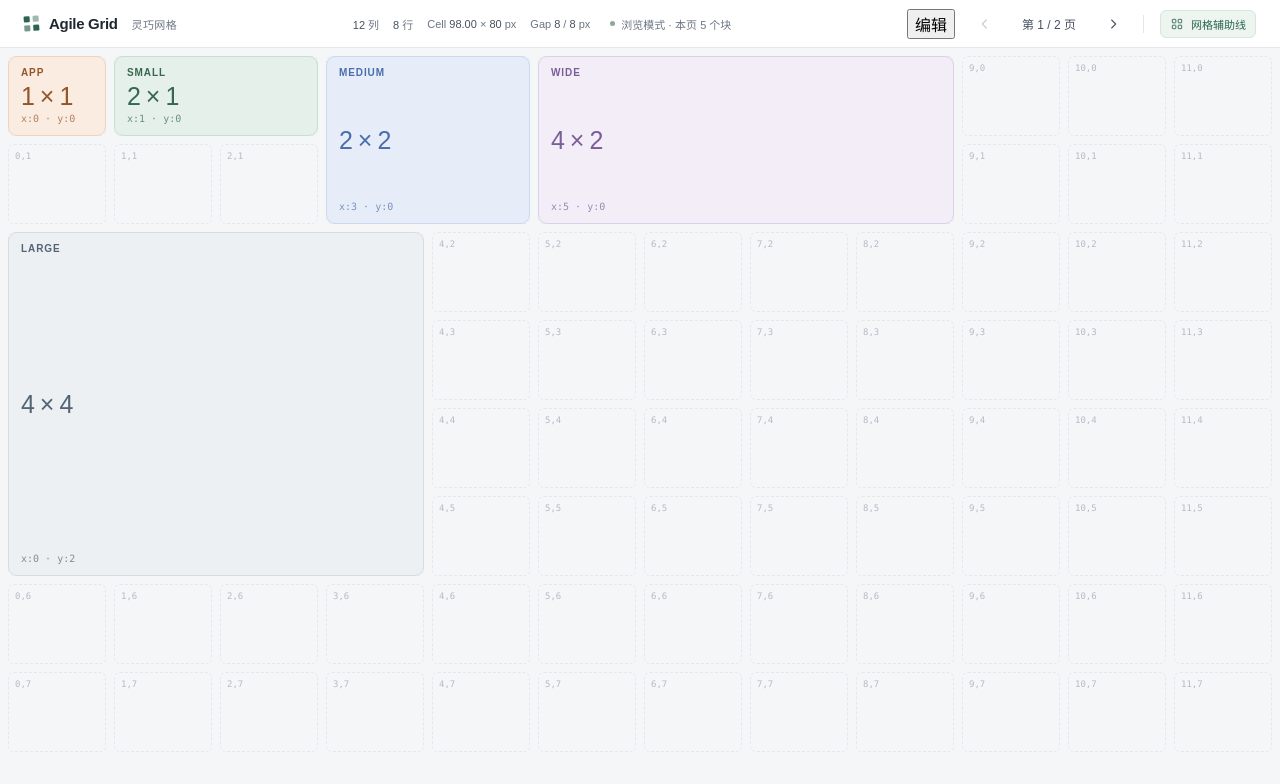
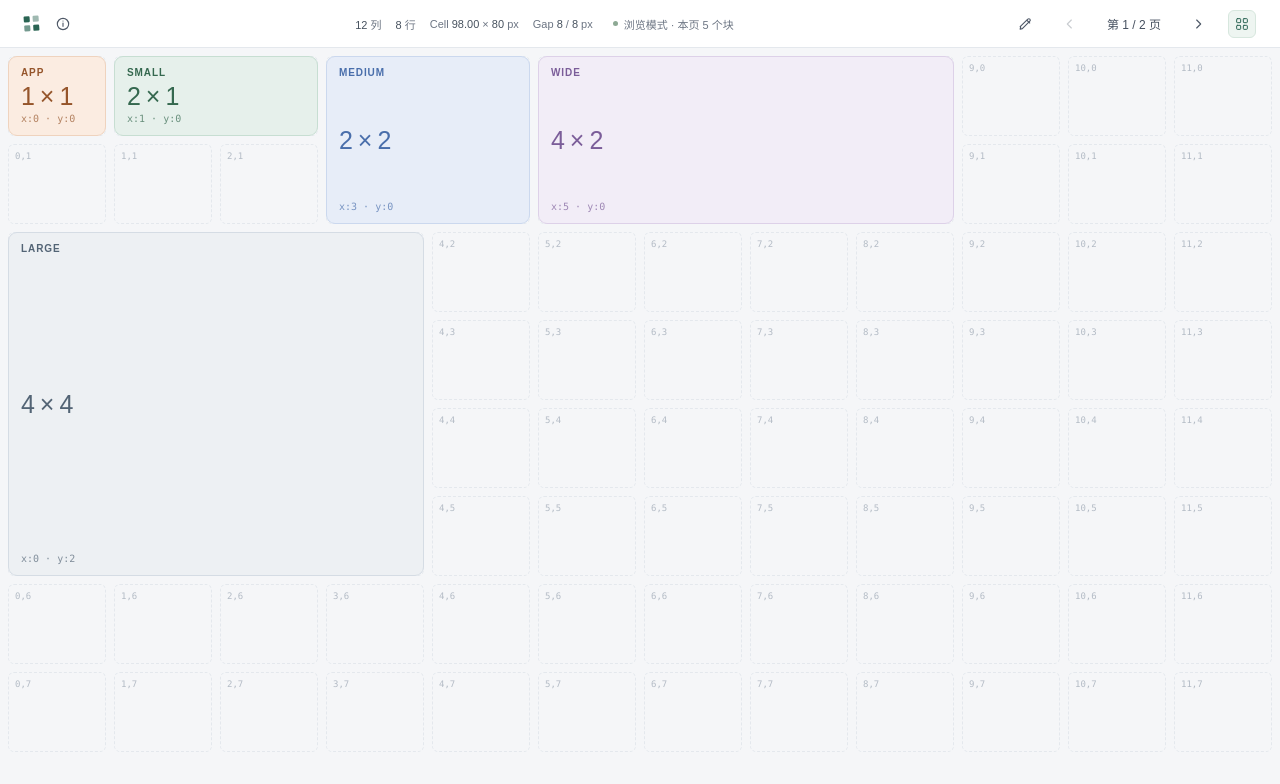
Before and after one commit to ZevixQuatol/Agile-Grid, a Next.js app: page / in a window 1280 px wide. Shown: the top 784 px of the page. Built offline with nearby package versions, Linux system fonts and the light colour scheme.

Commit message:
feat: simplify agile grid header controls

```diff
--- a/src/app/globals.css
+++ b/src/app/globals.css
@@ -13,14 +13,14 @@ button { font: inherit; }
 button:focus-visible { outline: 2px solid var(--accent); outline-offset: 3px; }
 
 .agile-grid-shell { height: 100dvh; width: 100%; display: grid; grid-template-rows: 48px minmax(0, 1fr); overflow: hidden; }
-.app-header { display: grid; grid-template-columns: auto minmax(0, 1fr) auto; align-items: center; gap: 16px; padding: 0 24px; background: white; border-bottom: 1px solid var(--line); min-width: 0; }
+.app-header { position: relative; display: grid; grid-template-columns: auto minmax(0, 1fr) auto; align-items: center; gap: 16px; padding: 0 24px; background: white; border-bottom: 1px solid var(--line); min-width: 0; }
 .brand { display: flex; align-items: center; gap: 10px; flex-shrink: 0; }
 .brand-mark { display: grid; grid-template-columns: repeat(2, 6px); gap: 3px; transform: rotate(-4deg); }
 .brand-mark i { width: 6px; height: 6px; background: var(--accent); border-radius: 1px; }
 .brand-mark i:nth-child(2) { opacity: .45; }
 .brand-mark i:nth-child(3) { opacity: .65; }
-h1 { font-size: 15px; letter-spacing: -.3px; margin: 0; font-weight: 700; white-space: nowrap; }
-h1 span { color: var(--muted); font-size: 11px; font-weight: 400; letter-spacing: .4px; margin-left: 10px; }
+.about-popover { position: absolute; z-index: 5; top: 42px; left: 24px; display: flex; flex-direction: column; gap: 3px; min-width: 148px; padding: 10px 12px; border: 1px solid var(--line); border-radius: 7px; background: white; box-shadow: 0 8px 20px rgba(32, 39, 48, .12); color: var(--ink); font-size: 12px; }
+.about-popover span { color: var(--muted); font-size: 11px; }
 .header-actions { display: flex; align-items: center; gap: 16px; min-width: 0; }
 .header-divider { height: 18px; width: 1px; background: var(--line); }
 .page-navigation { display: flex; align-items: center; gap: 10px; }
@@ -30,8 +30,10 @@ h1 span { color: var(--muted); font-size: 11px; font-weight: 400; letter-spacing
 .icon-button svg { width: 16px; height: 16px; stroke: currentColor; stroke-width: 1.7; stroke-linecap: round; stroke-linejoin: round; }
 .icon-button:hover:not(:disabled) { background: #f1f4f4; color: var(--accent); }
 .icon-button:disabled { opacity: .3; cursor: default; }
-.overlay-toggle { gap: 7px; height: 28px; font-size: 11px; padding: 0 9px; white-space: nowrap; }
-.overlay-toggle svg { width: 14px; height: 14px; stroke: currentColor; stroke-width: 1.5; }
+.icon-button[aria-pressed="true"] { background: #eef5f1; color: var(--accent); border-color: #d7e7de; }
+.icon-button[aria-pressed="true"]:hover { border-color: #b8ccbf; }
+.about-button svg, .edit-toggle svg { width: 16px; height: 16px; stroke: currentColor; stroke-width: 1.7; stroke-linecap: round; stroke-linejoin: round; }
+.overlay-toggle svg { width: 16px; height: 16px; stroke: currentColor; stroke-width: 1.5; }
 .overlay-toggle[aria-pressed="true"] { background: #eef5f1; color: var(--accent); border-color: #d7e7de; }
 .overlay-toggle:hover { border-color: #b8ccbf; }
 
@@ -79,8 +81,8 @@ h1 span { color: var(--muted); font-size: 11px; font-weight: 400; letter-spacing
 
 @media (max-width: 700px) {
   .app-header { grid-template-columns: minmax(0, 1fr) auto; grid-template-rows: 28px 16px; padding: 0 8px; column-gap: 8px; row-gap: 0; }
-  h1 span, .header-divider { display: none; }
   .brand { grid-column: 1; grid-row: 1; }
+  .about-popover { top: 42px; left: 8px; }
   .grid-status { grid-column: 1 / -1; grid-row: 2; font-size: 10px; }
   .header-actions { grid-column: 2; grid-row: 1; }
   .header-actions { gap: 8px; }
--- a/src/components/agile-grid/AgileGrid.tsx
+++ b/src/components/agile-grid/AgileGrid.tsx
@@ -15,6 +15,7 @@ function renderDemo(item: AgileGridItem) {
 
 export function AgileGrid() {
   const [store] = useState(createAgileGridStore);
+  const [aboutOpen, setAboutOpen] = useState(false);
   const config = useStore(store, (value) => value.state.config);
   const layout = useStore(store, (value) => value.state.layout);
   const activePage = useStore(store, (value) => value.state.activePage);
@@ -43,7 +44,26 @@ export function AgileGrid() {
       <header className="app-header">
         <div className="brand">
           <span className="brand-mark" aria-hidden="true"><i /><i /><i /><i /></span>
-          <h1>Agile Grid <span>灵巧网格</span></h1>
+          <button
+            className="icon-button about-button"
+            type="button"
+            aria-label="关于 Agile Grid 灵巧网格"
+            aria-expanded={aboutOpen}
+            title="关于 Agile Grid / 灵巧网格"
+            onClick={() => setAboutOpen((open) => !open)}
+          >
+            <svg viewBox="0 0 24 24" fill="none" aria-hidden="true">
+              <circle cx="12" cy="12" r="8.5" />
+              <path d="M12 10.5v5" />
+              <path d="M12 7.5h.01" />
+            </svg>
+          </button>
+          {aboutOpen && (
+            <div className="about-popover" role="dialog" aria-label="关于 Agile Grid">
+              <strong>Agile Grid</strong>
+              <span>灵巧网格</span>
+            </div>
+          )}
         </div>
         <div className="grid-status" role="group" aria-label="网格信息">
           <div className="metric-group">
@@ -55,17 +75,34 @@ export function AgileGrid() {
           <span className="status-mode"><i aria-hidden="true" />浏览模式 · 本页 {page.items.length} 个块</span>
         </div>
         <div className="header-actions">
-          <button className="edit-toggle" type="button" aria-pressed={editing} onClick={toggleEditing}>{editing ? "完成" : "编辑"}</button>
+          <button
+            className="icon-button edit-toggle"
+            type="button"
+            aria-label={editing ? "完成编辑" : "进入编辑模式"}
+            aria-pressed={editing}
+            title={editing ? "完成编辑" : "进入编辑模式"}
+            onClick={toggleEditing}
+          >
+            <svg viewBox="0 0 24 24" fill="none" aria-hidden="true">
+              <path d="m4 16.5-.75 3.25L6.5 19 17.75 7.75a2.12 2.12 0 0 0-3-3L3.25 16" />
+              <path d="m13.5 6.5 4 4" />
+            </svg>
+          </button>
           <PageNavigation activePage={activePage} pageCount={layout.pages.length} onPageChange={setActivePage} />
-          <span className="header-divider" aria-hidden="true" />
-          <button className="overlay-toggle" type="button" aria-pressed={showOverlay} onClick={toggleOverlay}>
+          <button
+            className="icon-button overlay-toggle"
+            type="button"
+            aria-label="网格辅助线"
+            aria-pressed={showOverlay}
+            title="网格辅助线"
+            onClick={toggleOverlay}
+          >
             <svg viewBox="0 0 24 24" fill="none" aria-hidden="true">
               <rect x="4" y="4" width="6" height="6" rx="1" />
               <rect x="14" y="4" width="6" height="6" rx="1" />
               <rect x="4" y="14" width="6" height="6" rx="1" />
               <rect x="14" y="14" width="6" height="6" rx="1" />
             </svg>
-            网格辅助线
           </button>
         </div>
       </header>
```
